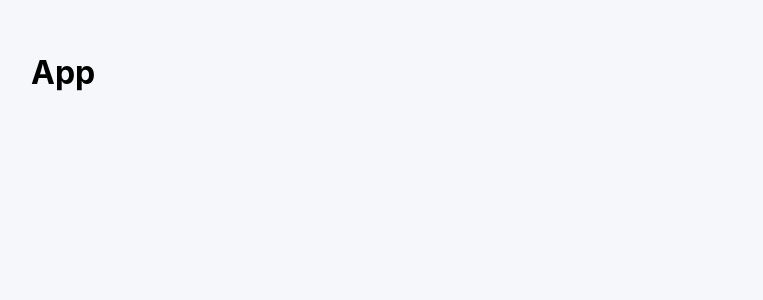
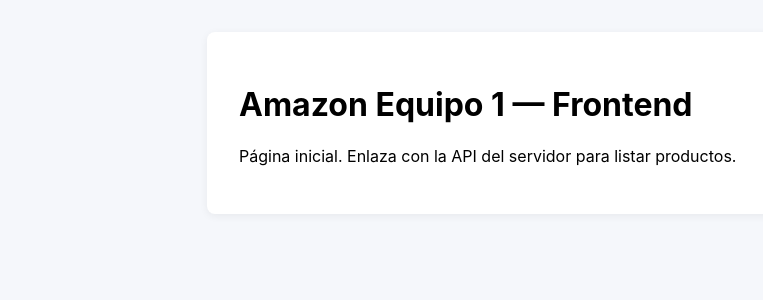
Before and after one commit to Erick-MSD/Amazon_Equipo_1, a React (Vite) app in the folder client/: page / in a window 1280 px wide. Shown: the top 300 px of the page, without its empty margins (1-764 px from the left). Built offline with nearby package versions, Linux system fonts and the light colour scheme.

Commit message:
se arreglo algo

```diff
--- a/client/src/main.tsx
+++ b/client/src/main.tsx
@@ -1,14 +1,7 @@
 import React from 'react'
 import { createRoot } from 'react-dom/client'
+import App from './App'
 import './styles.css'
-
-function App(): JSX.Element {
-  return (
-    <div>
-      <h1>App</h1>
-    </div>
-  )
-}
 
 const container = document.getElementById('root')!
 createRoot(container).render(
```
